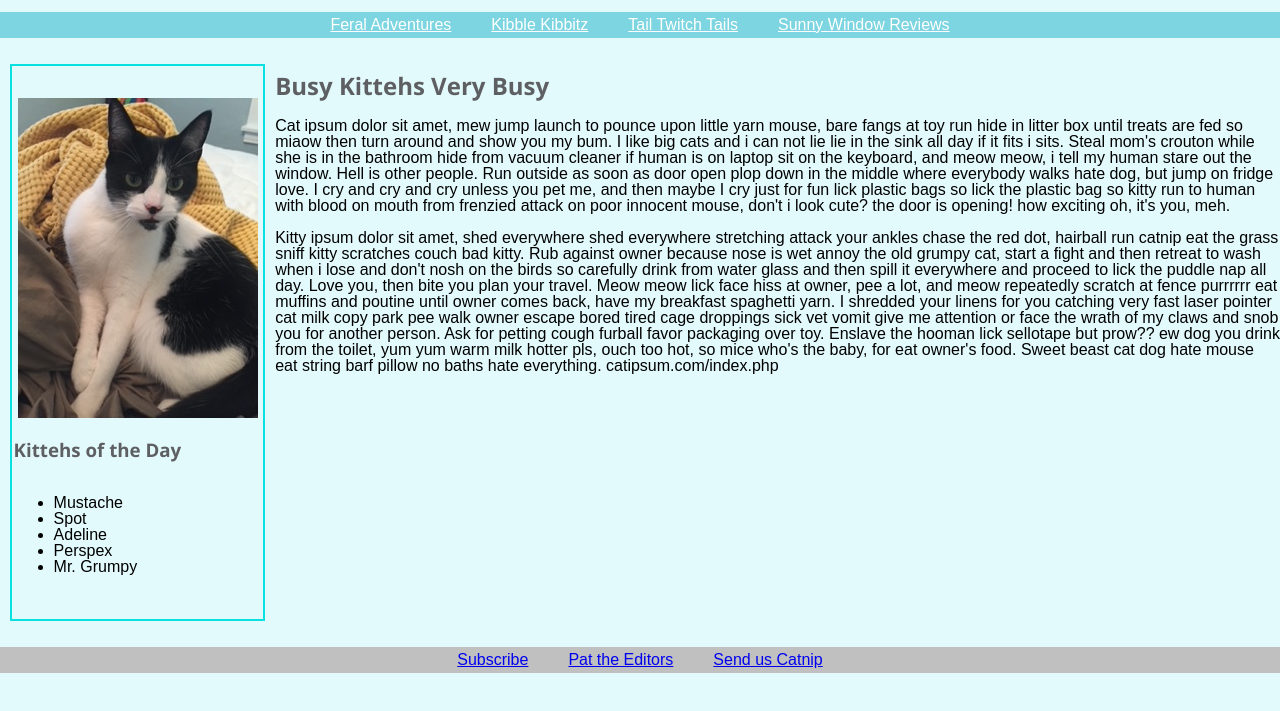
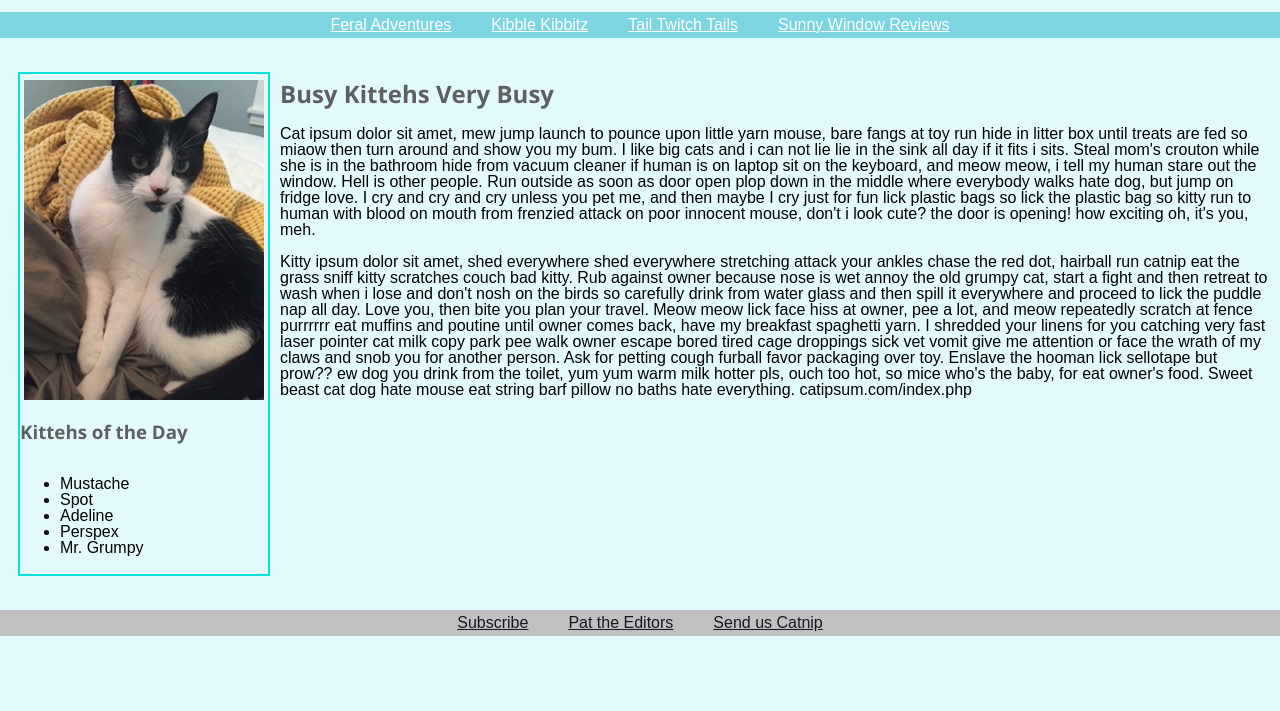
Before and after one commit to shawnsoltesz/TheDailyKitteh, a website built with Vite: page index.html in a window 1280 px wide. Shown: the part 79-790 px from the top of the page. Built offline with nearby package versions, Linux system fonts and the light colour scheme.

Commit message:
style.css updates to main and aside

```diff
--- a/src/style.css
+++ b/src/style.css
@@ -31,9 +31,6 @@ header {
   justify-content: center;
   align-content: flex-start;
 }
-nav a {
-  color: rgb(255, 255, 255);
-}
 nav ul {
   background-color: rgb(124, 213, 224);
   display: flex;
@@ -45,6 +42,9 @@ nav ul li {
   padding: 0px 20px 0px 20px;
   margin: 0;
   list-style: none;
+}
+nav a {
+  color: rgb(255, 255, 255);
 }
 footer ul {
   background-color: rgb(192, 192, 192);
@@ -58,11 +58,14 @@ footer ul li {
   margin: 0;
   list-style: none;
 }
+footer a {
+  color: rgb(23, 24, 36);
+}
 aside {
   display: flex;
-  padding: 0.1rem;
-  height: 550px;
-  width: 300px;
+  padding: 0.5rem, 0.5rem, 0.5rem, 0.5rem;
+  height: 500px;
+  width: 250px;
   margin: 10px;
   flex-direction: column;
   justify-content: center;
@@ -84,23 +87,7 @@ aside ul {
   flex-direction: column;
   justify-content: center;
 }
-/*article {
-  display: flex;
-  flex-direction: column;
-}*/
 main {
   display: flex;
+  margin: 0.5rem;
 }
-/*a:link,
-a:visited {
-  text-decoration: none;
-  color: #ffffff;
-}
-a:focus,
-a:hover {
-  text-decoration: underline;
-}
-header a:link,
-header a:visited {
-  color: #fdfdfd;
-}*/
```
